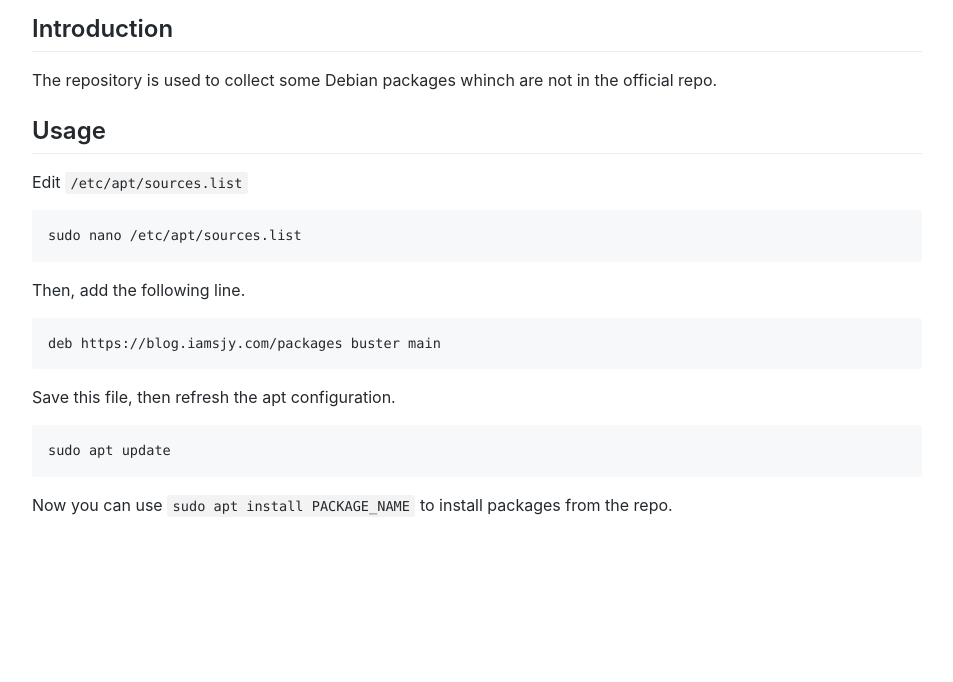
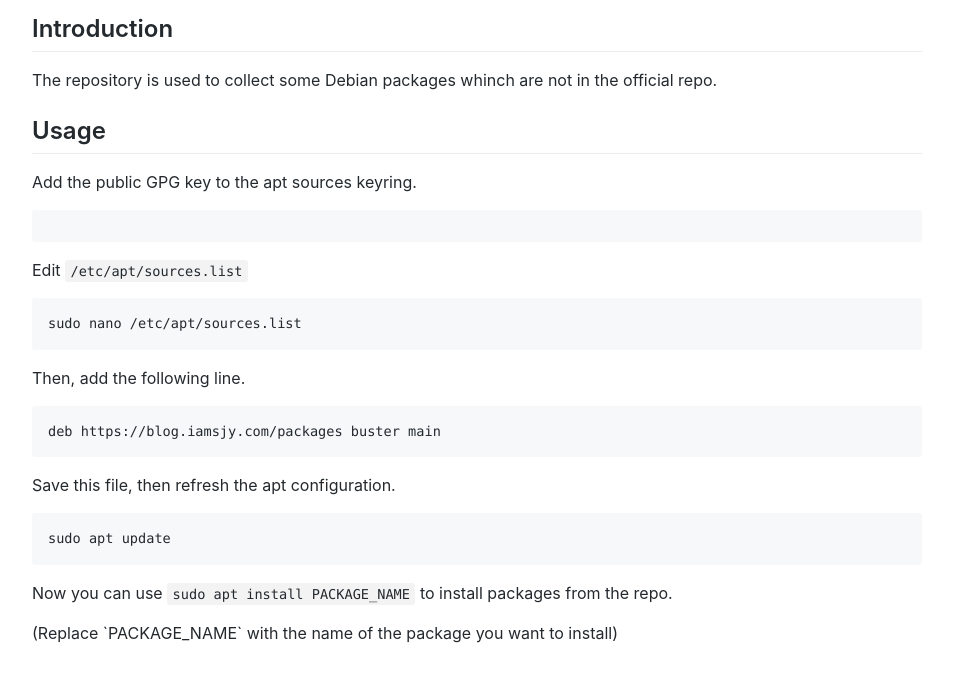
Before and after one commit to hmsjy2017/packages, a plain HTML site: page index.html in a window 1280 px wide. Shown: the part 114-796 px from the top of the page, without its empty margins (163-1116 px from the left). Drawn offline with Linux system fonts and the light colour scheme.

Commit message:
Update index.html

```diff
--- a/index.html
+++ b/index.html
@@ -22,6 +22,9 @@
         <p>The repository is used to collect some Debian packages whinch are not in the official repo.</p>
 
         <h2>Usage</h2>
+	<p>Add the public GPG key to the apt sources keyring.</p>
+        <pre lang="no-highlight"wget -qO - https://blog.iamsjy.com/packages/public.key  | sudo apt-key add -</code></pre>
+
         <p>Edit <code>/etc/apt/sources.list</code></p>
 	<pre lang="no-highlight"><code>sudo nano /etc/apt/sources.list</code></pre>
 
@@ -32,5 +35,6 @@
 	<pre lang="no-highlight"><code>sudo apt update</code></pre>
 
 	<p>Now you can use <code>sudo apt install PACKAGE_NAME</code> to install packages from the repo.</p>
+        <p>(Replace `PACKAGE_NAME` with the name of the package you want to install)</p>
 
 </article>
```
